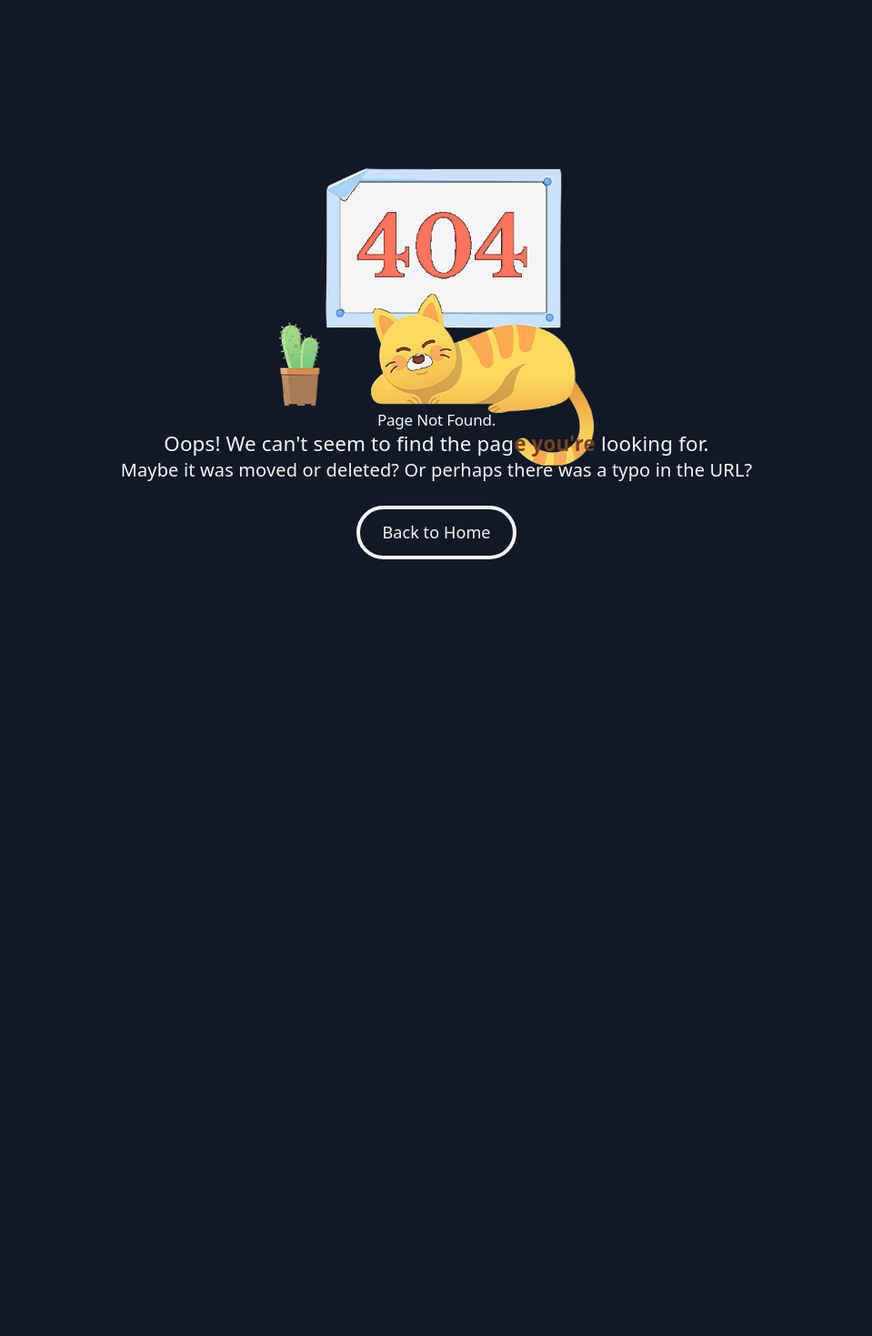
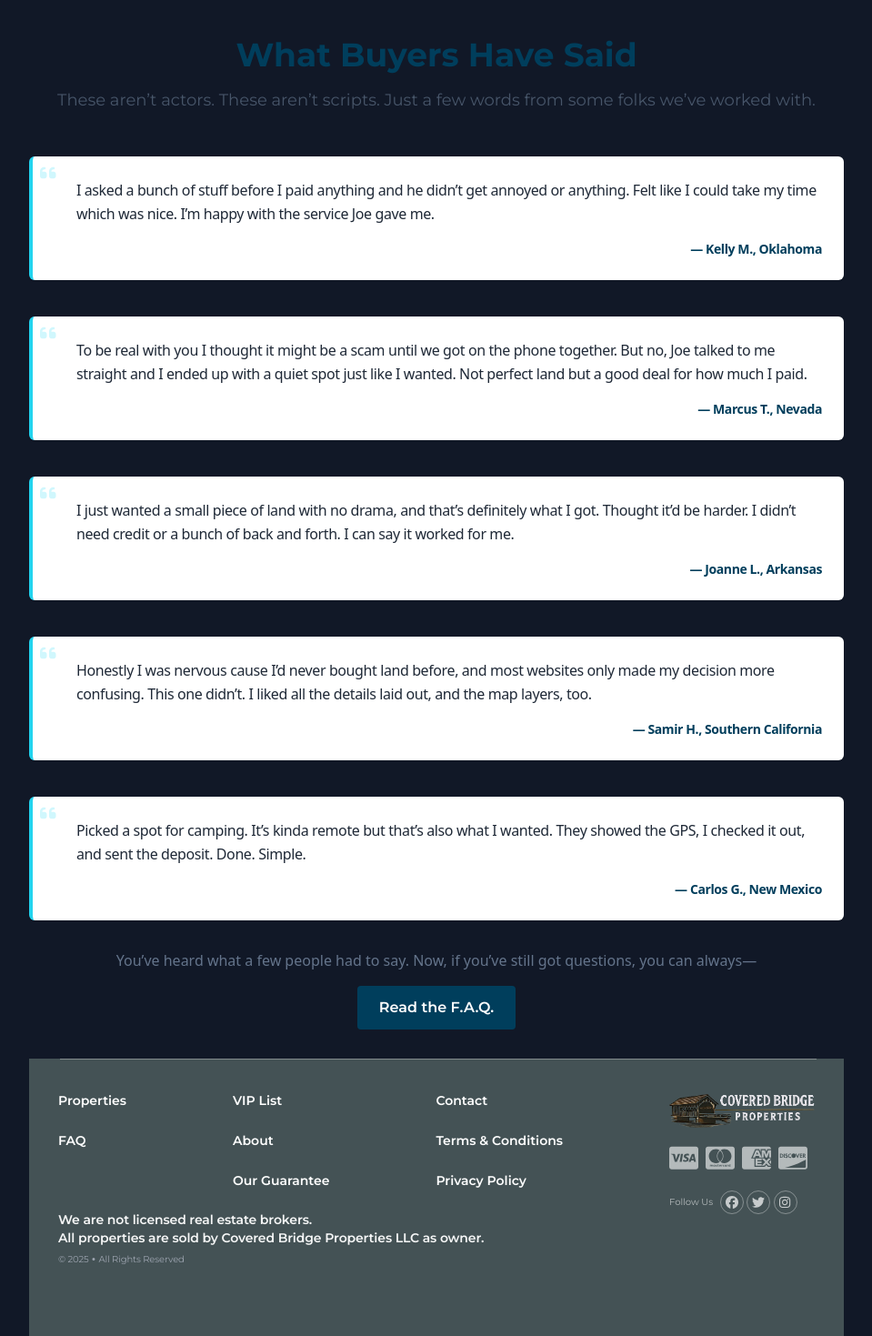
Before and after one commit to nyteksf/covered-bridge-seller-page, a React (Vite) app: page /testimonials in a window 1280 px wide. Before the commit this address had no page. Shown: the top 1469 px of the page at 91% size, without its empty margins (160-1119 px from the left). Before the commit the page ends 800 px from the top, so only its background shows below. Built offline with nearby package versions, Linux system fonts and the light colour scheme.

Commit message:
Add testimonials, Update verbiage About.jsx

```diff
--- a/src/App.jsx
+++ b/src/App.jsx
@@ -9,6 +9,7 @@ import LandInfo from "./pages/LandInfo";
 import LandForSale from "./pages/AllLand";
 import PageNotFound from "./pages/NotFound";
 import OurGuarantee from "./pages/OurGuarantee";
+import Testimonials from "./pages/Testimonials";
 import CreateListing from "./pages/CreateListing";
 import PrivacyPolicy from "./pages/PrivacyPolicy";
 import StateNamePage from "./pages/StateNamePage";
@@ -50,6 +51,7 @@ function App() {
         <Route path="/about" element={<About />} />
         <Route path="/faq" element={<FaqPage />} />
         <Route path="/guarantee" element={<OurGuarantee />} />
+        <Route path="/testimonials" element={<Testimonials />} />
         {/* PROPERTY LISTING GENERATION FORM/WIZARD */}
         <Route path="/login" element={<Login />} />
         <Route path="create" element={<CreateListing />} />
--- a/src/pages/About.jsx
+++ b/src/pages/About.jsx
@@ -119,16 +119,16 @@ const About = () => {
                 of passion mixed in and applied.
               </p>
               <p>
-                Since then, I’ve begun to close on a milestone of surpassing a
+                Since then, I’ve begun to close on our milestone of surpassing a
                 dozen parcels sold across the country. But more than that, I’ve
                 helped people—normal people, and investors—get their sometimes
                 first foothold in real, tangible ownership. And that's
                 important.
               </p>
               <p>
-                Covered Bridge was built to reflect that. No upsell. No cringy
-                tech-bro jargon. Just direct land deals, handled like they
-                matter—because they do.
+                Covered Bridge was built to reflect that. No upsell tricks. No
+                cringy tech-bro jargon. Just direct land deals, handled like
+                they matter—because they do.
               </p>
             </div>
           </section>
--- /dev/null
+++ b/src/pages/Testimonials.jsx
@@ -0,0 +1,85 @@
+import { Link } from "react-router";
+import { useEffect } from "react";
+import { FontAwesomeIcon } from "@fortawesome/react-fontawesome";
+import { faQuoteLeft } from "@fortawesome/free-solid-svg-icons";
+import Footer from "../components/Footer";
+
+const TestimonialsPage = () => {
+  useEffect(() => {
+    window.scrollTo({ top: 0, behavior: "smooth" });
+  }, []);
+
+  const testimonials = [
+    {
+      name: "Kelly M., Oklahoma",
+      text: "I asked a bunch of stuff before I paid anything and he didn’t get annoyed or anything. Felt like I could take my time which was nice. I’m happy with the service Joe gave me.",
+    },
+    {
+      name: "Marcus T., Nevada",
+      text: "To be real with you I thought it might be a scam until we got on the phone together. But no, Joe talked to me straight and I ended up with a quiet spot just like I wanted. Not perfect land but a good deal for how much I paid.",
+    },
+    {
+      name: "Joanne L., Arkansas",
+      text: "I just wanted a small piece of land with no drama, and that’s definitely what I got. Thought it’d be harder. I didn’t need credit or a bunch of back and forth. I can say it worked for me.",
+    },
+    {
+      name: "Samir H., Southern California",
+      text: "Honestly I was nervous cause I’d never bought land before, and most websites only made my decision more confusing. This one didn’t. I liked all the details laid out, and the map layers, too.",
+    },
+    {
+      name: "Carlos G., New Mexico",
+      text: "Picked a spot for camping. It’s kinda remote but that’s also what I wanted. They showed the GPS, I checked it out, and sent the deposit. Done. Simple.",
+    },
+  ];
+
+  return (
+    <div className="w-full px-4 flex justify-center mt-10">
+      <div className="w-full max-w-4xl">
+        <header className="text-center mb-12">
+          <h1 className="text-3xl md:text-4xl font-bold text-[#003e5c] font-montserrat mb-4">
+            What Buyers Have Said
+          </h1>
+          <p className="text-lg text-slate-600 font-montserrat">
+            These aren’t actors. These aren’t scripts. Just a few words from
+            some folks we’ve worked with.
+          </p>
+        </header>
+
+        <section className="space-y-10">
+          {testimonials.map(({ name, text }, i) => (
+            <blockquote
+              key={i}
+              className="bg-white p-6 border-l-4 border-cyan-400 rounded-md shadow-sm text-gray-800 text-base leading-relaxed tracking-tight relative"
+            >
+              <FontAwesomeIcon
+                icon={faQuoteLeft}
+                className="text-cyan-300 absolute top-2 left-2 text-xl opacity-30"
+              />
+              <p className="mb-4 pl-6">{text}</p>
+              <footer className="text-right text-sm text-[#003e5c] font-semibold pl-6">
+                — {name}
+              </footer>
+            </blockquote>
+          ))}
+        </section>
+
+        <div className="mt-8 text-center mb-8">
+          <p className="text-md text-slate-500">
+            You’ve heard what a few people had to say. Now, if you’ve still got
+            questions, you can always—
+          </p>
+          <Link
+            to="/faq"
+            className="inline-block mt-4 px-6 py-3 bg-[#003e5c] text-white rounded hover:bg-[#065f6e] font-semibold font-montserrat transition"
+          >
+            Read the F.A.Q.
+          </Link>
+        </div>
+
+        <Footer />
+      </div>
+    </div>
+  );
+};
+
+export default TestimonialsPage;
```
